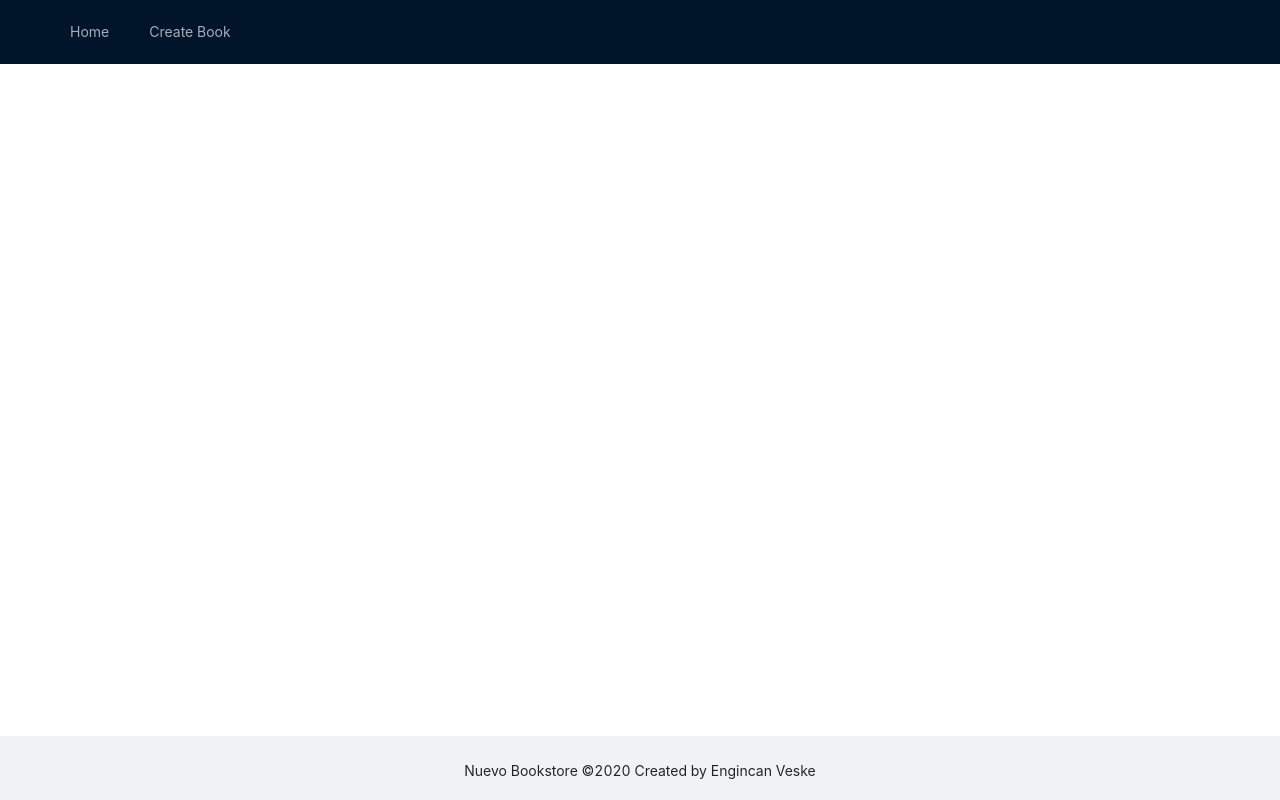
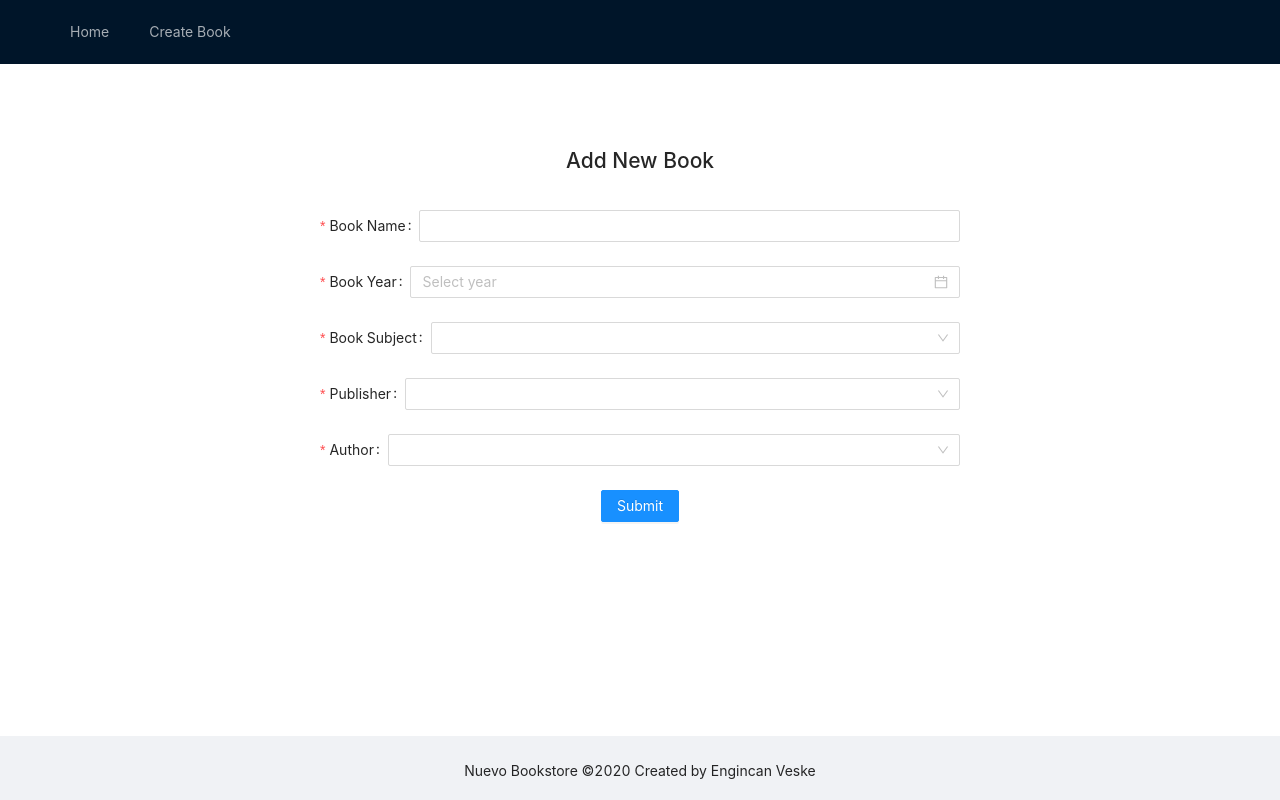
Before and after one commit to EngincanV/Bookstore-Internship-Apply-Project, a React (Create React App) app: page /create in a window 1280 px wide. Built offline with nearby package versions, Linux system fonts and the light colour scheme.

Commit message:
create book section has been added

```diff
--- a/package.json
+++ b/package.json
@@ -7,11 +7,13 @@
     "@testing-library/react": "^9.3.2",
     "@testing-library/user-event": "^7.1.2",
     "@types/jest": "^24.0.0",
+    "@types/jsonfile": "^5.0.0",
     "@types/node": "^12.0.0",
     "@types/react": "^16.9.0",
     "@types/react-dom": "^16.9.0",
     "@types/react-router-dom": "^5.1.3",
     "antd": "^4.0.3",
+    "jsonfile": "^6.0.1",
     "react": "^16.13.0",
     "react-dom": "^16.13.0",
     "react-router-dom": "^5.1.2",
--- a/src/App.tsx
+++ b/src/App.tsx
@@ -7,6 +7,7 @@ import FooterBar from './components/FooterBar';
 
 import { Layout } from 'antd';
 import DetailPage from './pages/DetailPage';
+import AddPage from './pages/AddPage';
 
 const { Content } = Layout;
 
@@ -18,6 +19,7 @@ const App: React.SFC = (): JSX.Element => {
         <Switch>
           <Route exact path="/" component={HomePage} />
           <Route path="/detail/:id" component={DetailPage} />
+          <Route path="/create" component={AddPage} />
         </Switch>
       </Content>
       <FooterBar />
--- a/src/datas/book.json
+++ b/src/datas/book.json
@@ -1,9 +1,7 @@
-{
-    "books": [
+[
     { "id": 1, "title": "Aşk-ı Memnu", "subjectId": 1, "publisherId": 1, "authorId": 3, "year": 2001 },
     { "id": 2, "title": "Ateşten Gömlek", "subjectId": 2, "publisherId": 2, "authorId": 1, "year": 2007 },
     { "id": 3, "title": "Türk'ün Ateşle İmtihanı", "subjectId": 2, "publisherId": 2, "authorId": 1, "year": 2007 },
     { "id": 4, "title": "Yaban", "subjectId": 2, "publisherId": 5, "authorId": 2, "year": 2004 },
     { "id": 5, "title": "Sinekli Bakkal", "subjectId": 2, "publisherId": 2, "authorId": 1, "year": 2016 }
 ]
-}
--- a/src/pages/AddPage.tsx
+++ b/src/pages/AddPage.tsx
@@ -1,9 +1,120 @@
-import React from 'react';
+import React, { ChangeEvent, FormEvent } from 'react';
+import jsonfile from "jsonfile";
+import { subjects } from '../datas/subject.json';
+import { publishers } from "../datas/publisher.json";
+import { authors } from "../datas/author.json";
+import books from "../datas/book.json";
+import { Form, Input, Button, Select, DatePicker } from 'antd';
+import { SelectValue } from 'antd/lib/select';
 
-const AddPage = () => {
-    return (
-        <p>asdf</p>
-    );
+const Option = Select.Option;
+
+const validateMessages = {
+    required: 'This field is required!',
+    types: {
+        email: 'Not a validate email!',
+        number: 'Not a validate number!',
+    },
+};
+
+interface IAddPageProps {
+    history: { push: (path: string) => any }
+}
+
+interface IAddPageState {
+    subjects: Array<{ id: number, name: string }>;
+    publishers: Array<{ id: number, name: string }>;
+    authors: Array<{ id: number, name: string }>;
+    title: string;
+    subject: number;
+    publisher: number;
+    author: number;
+    year: number;
+}
+
+class AddPage extends React.Component<IAddPageProps, IAddPageState> {
+    componentDidMount() {
+        this.setState({
+            subjects: subjects,
+            publishers: publishers,
+            authors: authors,
+        });
+    }
+    handleSubmit = (event: FormEvent<HTMLFormElement>) => {
+        event.preventDefault();
+        const { author, title, publisher, subject, year } = this.state;
+        let newBook = {
+            id: books.length + 1,
+            title,
+            authorId: parseInt(author.toString()),
+            publisherId: parseInt(publisher.toString()),
+            subjectId: parseInt(subject.toString()),
+            year
+        };
+        books.push(newBook);
+        this.props.history.push("/");
+    }
+    handleChange = (event: ChangeEvent<HTMLInputElement>) => {
+        this.setState<any>({
+            title: event.target.value
+        });
+    }
+    handleSelectChange = (value: SelectValue, option: any) => {
+        this.setState<any>({
+            [option.className]: value
+        });
+    }
+    render() {
+        return (
+            <Form onSubmitCapture={this.handleSubmit} style={{ marginLeft: "auto", marginRight: "auto", width: "50vw", paddingTop: "10vh" }} name="nest-messages" validateMessages={validateMessages}>
+                <h2 style={{ textAlign: "center" }}>Add New Book</h2> <br />
+                <Form.Item name={['book', 'name']} label="Book Name" rules={[{ required: true }]}>
+                    <Input name="title" onChange={this.handleChange} />
+                </Form.Item>
+                <Form.Item name={['book', 'year']} label="Book Year" rules={[{required: true}]}>
+                    <DatePicker style={{ width: "100%" }} picker="year" name="year" onChange={(value: any, dateString: string) => this.setState({ year: parseInt(dateString) })}></DatePicker>
+                </Form.Item>
+                <Form.Item name={['book', 'subject']} label="Book Subject" rules={[{ required: true }]}>
+                    <Select style={{ width: '100%' }} onChange={this.handleSelectChange}>
+                        {
+                            this.state ? this.state.subjects.map(subject => {
+                                return (
+                                    <Option key={subject.id} className="subject" value={subject.id}>{subject.name}</Option>
+                                );
+                            }) : null
+                        }
+                    </Select>
+                </Form.Item>
+                <Form.Item name={['book', 'publisher']} label="Publisher" rules={[{ required: true }]}>
+                    <Select onChange={this.handleSelectChange}>
+                        {
+                            this.state ? this.state.publishers.map(publisher => {
+                                return (
+                                    <Option key={publisher.id} className="publisher" value={publisher.id}>{publisher.name}</Option>
+                                );
+                            }) : null
+                        }
+                    </Select>
+                </Form.Item>
+                <Form.Item name={['book', 'author']} label="Author" rules={[{ required: true }]}>
+                    <Select onChange={this.handleSelectChange}>
+                        {
+                            this.state ? this.state.authors.map(author => {
+                                return (
+                                    <Option className="author" key={author.id} value={author.id}>{author.name}</Option>
+                                );
+                            }) : null
+                        }
+                    </Select>
+                </Form.Item>
+                <Form.Item style={{ textAlign: "center" }}>
+                    <Button type="primary" htmlType="submit">
+                        Submit
+                    </Button>
+                </Form.Item>
+            </Form>
+        );
+    }
 };
 
 export default AddPage;
--- a/src/pages/DetailPage.tsx
+++ b/src/pages/DetailPage.tsx
@@ -27,7 +27,6 @@ class DetailPage extends React.Component<IDetailProps, IDetailState> {
     getPublisher = (publisherId: number) => publishers.find(p => p.id === publisherId)?.name;
 
     render() {
-        console.log(this.props.location.state.book);
         const { book } = this.props.location.state;
         return (
             <Card key={book.id} style={{ width: "calc(100vw-4rem)", margin: "4rem", textAlign: "center" }} >
--- a/src/pages/HomePage.tsx
+++ b/src/pages/HomePage.tsx
@@ -1,5 +1,5 @@
 import React, { Component } from 'react';
-import { books } from '../datas/book.json';
+import books from '../datas/book.json';
 import { authors } from "../datas/author.json";
 import bookImg from '../images/book.jpg';
 import { Card } from 'antd';
```
Also changed, not shown: 1 other file (tests, documents, lock files or other folders). Lines whose indentation alone changed are shown as unchanged.
